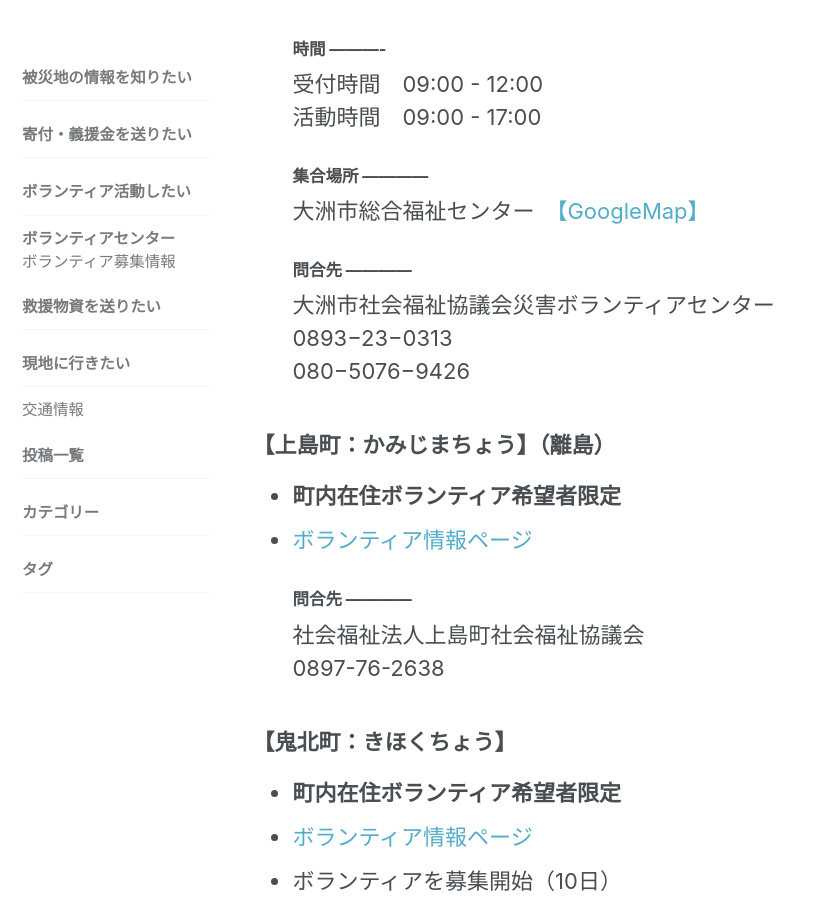
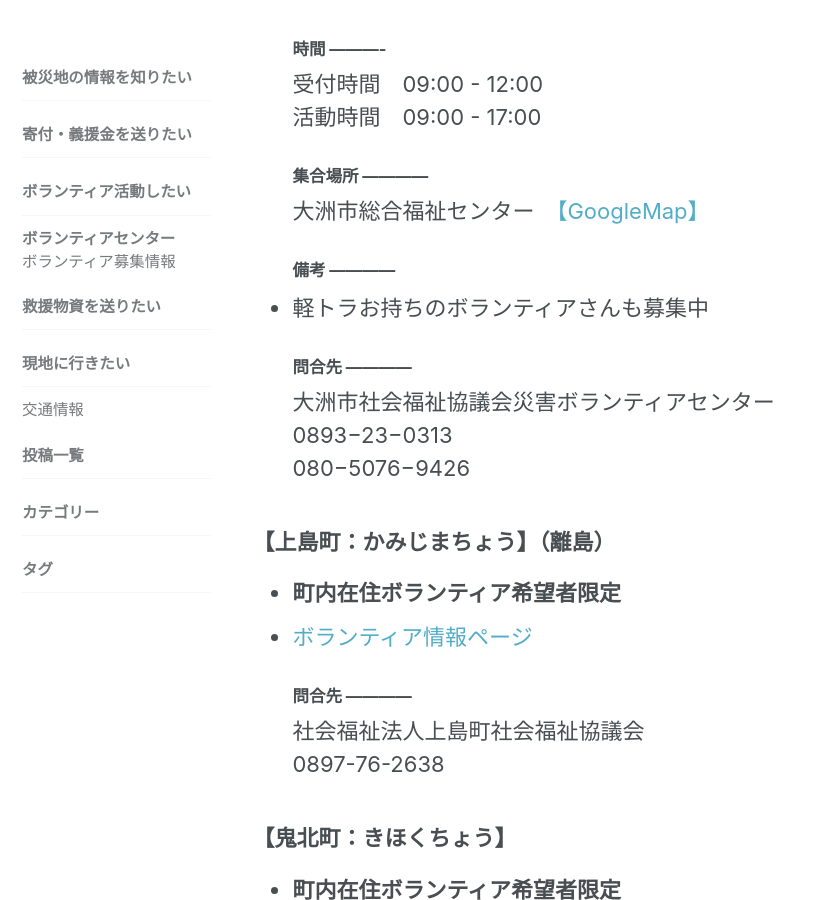
Before and after one commit to cheerup-ehime/cheerup-ehime.github.io, a Jekyll site: the page built from _pages/volunteer.md, in a window 1280 px wide and 900 px high, scrolled down 3095 px. Shown: the whole window, without its empty margins (0-814 px from the left). Built offline with Jekyll 4.4.1, drawn with Linux system fonts in a browser that asks for light colours.

Commit message:
Update volunteer.md

```diff
--- a/_pages/volunteer.md
+++ b/_pages/volunteer.md
@@ -70,6 +70,8 @@ modified: 2018-07-11 23:01:29
 活動時間　09:00 - 17:00
 #### 集合場所 ------------
 大洲市総合福祉センター　[【GoogleMap】](https://goo.gl/maps/MbMTWtpYcFk)
+#### 備考 ------------
+- 軽トラお持ちのボランティアさんも募集中
 #### 問合先 ------------
 大洲市社会福祉協議会災害ボランティアセンター<br>0893−23−0313<br>080−5076−9426
 
```
